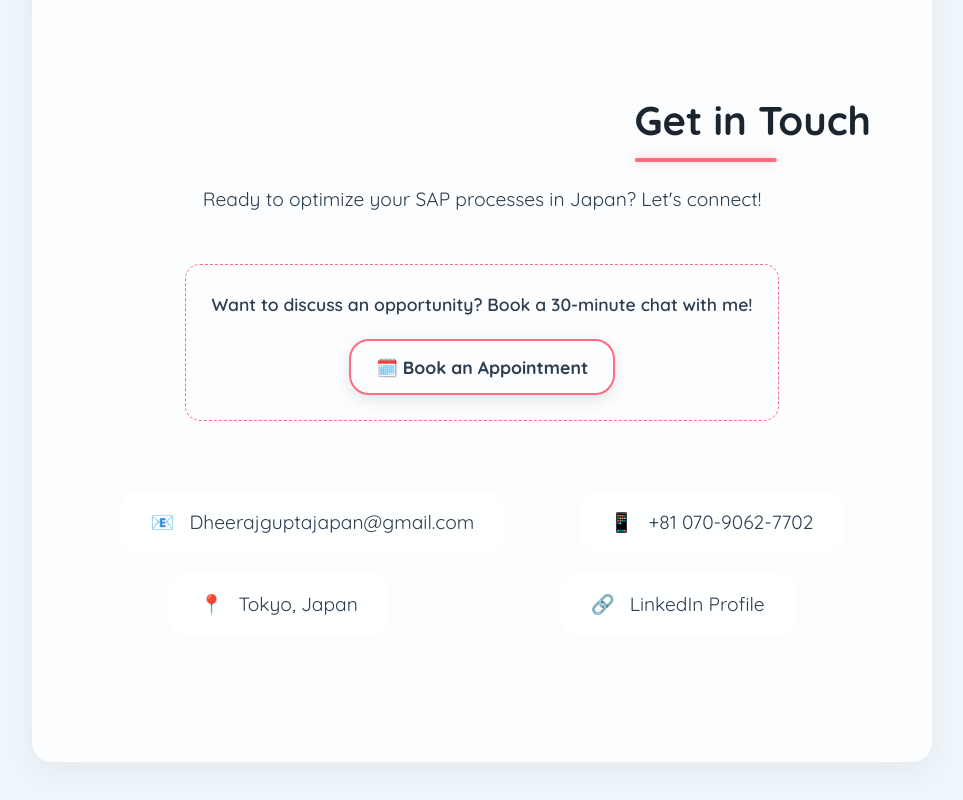
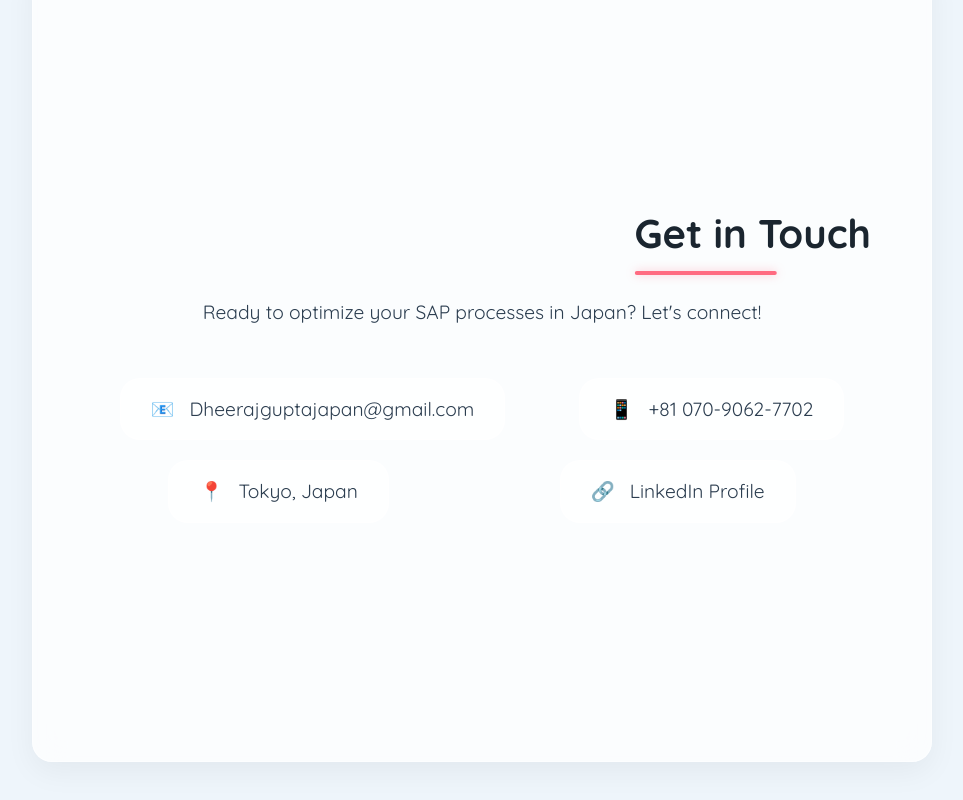
Before and after one commit to dheerajguptajapan-ui/portfolio, a plain HTML site: page index.html in a window 1280 px wide. Shown: the part 5313-6113 px from the top of the page, without its empty margins (158-1121 px from the left). Drawn offline with Linux system fonts and the light colour scheme.

Commit message:
Remove calendar booking placeholder

```diff
--- a/index.html
+++ b/index.html
@@ -263,11 +263,6 @@
             <h3 class="section-title" data-i18n="section-contact">Get in Touch</h3>
             <p style="text-align:center; font-size: 1.2rem; margin-bottom: 20px;" data-i18n="contact-desc">Ready to optimize your SAP processes in Japan? Let's connect!</p>
 
-            <div class="calendar-booking">
-                <p data-i18n="contact-calendar-desc">Want to discuss an opportunity? Book a 30-minute chat with me!</p>
-                <a href="YOUR_GOOGLE_CALENDAR_LINK" target="_blank" rel="noopener noreferrer" class="btn-download btn-calendar" data-i18n="btn-calendar">🗓️ Book an Appointment</a>
-            </div>
-
             <div class="contact-info">
                 <div class="info-item">
                     <span>📧</span>
```
